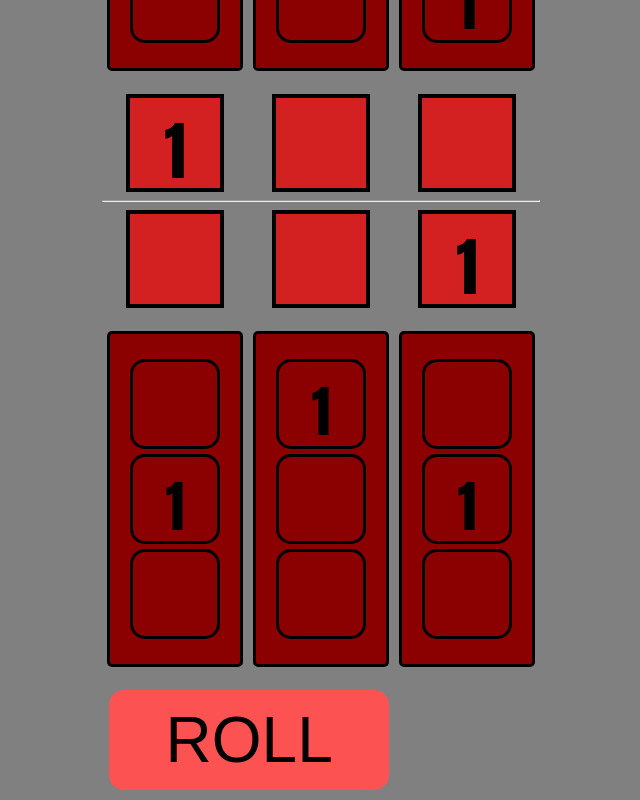
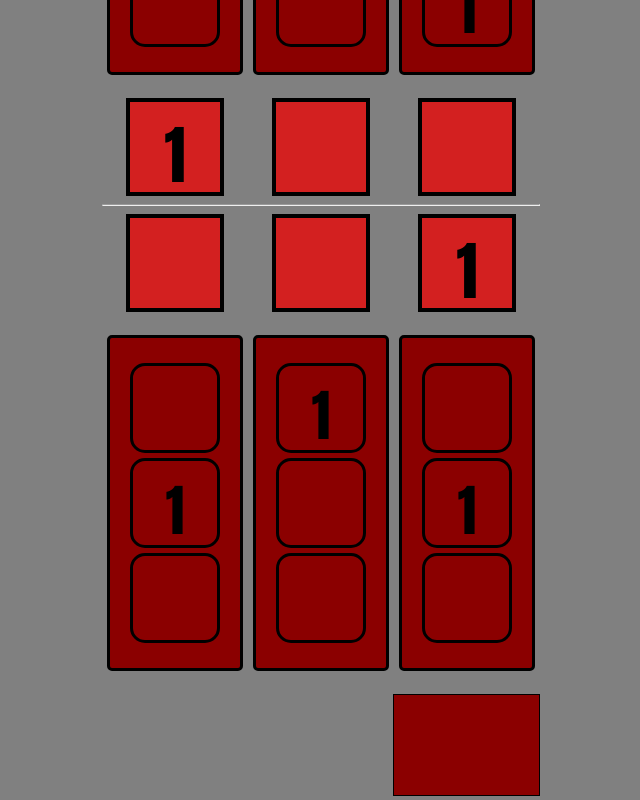
Before and after one commit to BFTae/Knucklebones, a Vue app: page / in a window 1280 px wide. Shown: the part 190-990 px from the top of the page, without its empty margins (319-959 px from the left). Built offline with nearby package versions, Linux system fonts and the light colour scheme.

Commit message:
Clickable roll. Ready to convert to Sass

```diff
--- a/index.html
+++ b/index.html
@@ -1,7 +1,7 @@
 <!DOCTYPE html>
 <html lang="en">
   <head>
-    <style>
+    <style lang="scss">
       html{
         background-color: rgb(68, 64, 64);
       }
--- a/package.json
+++ b/package.json
@@ -13,6 +13,8 @@
   },
   "devDependencies": {
     "@vitejs/plugin-vue": "^5.0.5",
+    "sass": "^1.78.0",
+    "sass-loader": "^16.0.1",
     "vite": "^5.3.1"
   }
 }
--- a/src/App.vue
+++ b/src/App.vue
@@ -1,16 +1,16 @@
 <template>
-<div id="background">
-<roll/>
+<div id="layout">
+<roll :enabled="enabled1" :id="id0" @roll="reciveRoll"/>
 <br>
-<player-board :grid="grid1" :id="id0" @put-die="reciveEmit"/>
+<player-board :grid="grid1" :id="id0" @put-die="onPutDie"/>
 <br>
 <column-points :columns="points1"/>
 <hr>
 <column-points :columns="points2"/>
 <br>
-<player-board :grid="grid2" :id="id1" @put-die="reciveEmit"/>
+<player-board :grid="grid2" :id="id1" @put-die="onPutDie"/>
 <br>
-<roll/>
+<roll :enabled="enabled2" :id="id1" @roll="reciveRoll"/>
 </div>
 </template>
 
@@ -23,19 +23,25 @@ export default{
             points1 : [1,0,0],
             points2 : [0,0,1],
             id0:0,
-            id1:1
+            id1:1,
+            enabled1:true,
+            enabled2:false
         }
     },
     methods:{
-        reciveEmit(pos){
+        onPutDie(pos){
             console.log("grid"+pos[0]+" col"+pos[1]+" row"+pos[2])
+        },
+        reciveRoll(data){
+            console.log(data[1]+' for player '+data[0])
         }
     }
 }
 </script>
 
-<style>
-#background{
+<style lang="scss"> //TODO SASS
+
+#layout{
     display: block;
 }
 </style>
--- a/src/components/ColumnPoints.vue
+++ b/src/components/ColumnPoints.vue
@@ -17,7 +17,7 @@ export default{
 }
 </script>
 
-<style>
+<style lang="scss"> //TODO SASS
 #wrapper{
     display: flex;
     justify-content: center;
--- a/src/components/PlayerBoard.vue
+++ b/src/components/PlayerBoard.vue
@@ -28,7 +28,7 @@ export default{
 }
 </script>
 
-<style>
+<style lang="scss"> //TODO SASS
 #wrapper{
     display: flex;
     align-items: center;
@@ -54,8 +54,6 @@ export default{
     font-size: 350%;
     border: solid;
     border-radius: 15px;
-
-
 }
 .column:hover{
     box-shadow: 0px 0px 20px white;
--- a/src/components/Roll.vue
+++ b/src/components/Roll.vue
@@ -1,18 +1,46 @@
 <template>
-<button @click="roll()">ROLL</button>
+<button @click="roll()" v-show="enabled">ROLL</button>
+<div id="rolled"><span v-if="rolled">{{rolled}}</span></div>
 </template>
 
 <script>
 export default{
+    emits:['roll'],
+    props:{
+        enabled:{
+            type:Boolean,
+            default:true
+        },
+        id:{
+            type:Number,
+            Required:true
+        }
+    },
+    data(){
+        return{
+            rolled:0,
+        }
+    },
     methods:{
         roll(){
-
+            this.rolled=Math.floor(Math.random()*6+1)
+            this.$emit('roll',[this.id,this.rolled])
         }
     }
-}
+    }
 </script>
 
-<style>
+<style lang="scss"> //TODO SASS
+#rolled{
+    width: 33%;
+    height: 100px;
+    float: right;
+    text-align: center;
+    font-family: Impact, Haettenschweiler, 'Arial Narrow Bold', sans-serif;
+    font-size: 500%;
+    border: 1px solid black;
+    background-color: darkred;
+}
 button{
     width: 64%;
     height: 100px;
```
Also changed, not shown: 1 other file (tests, documents, lock files or other folders).
